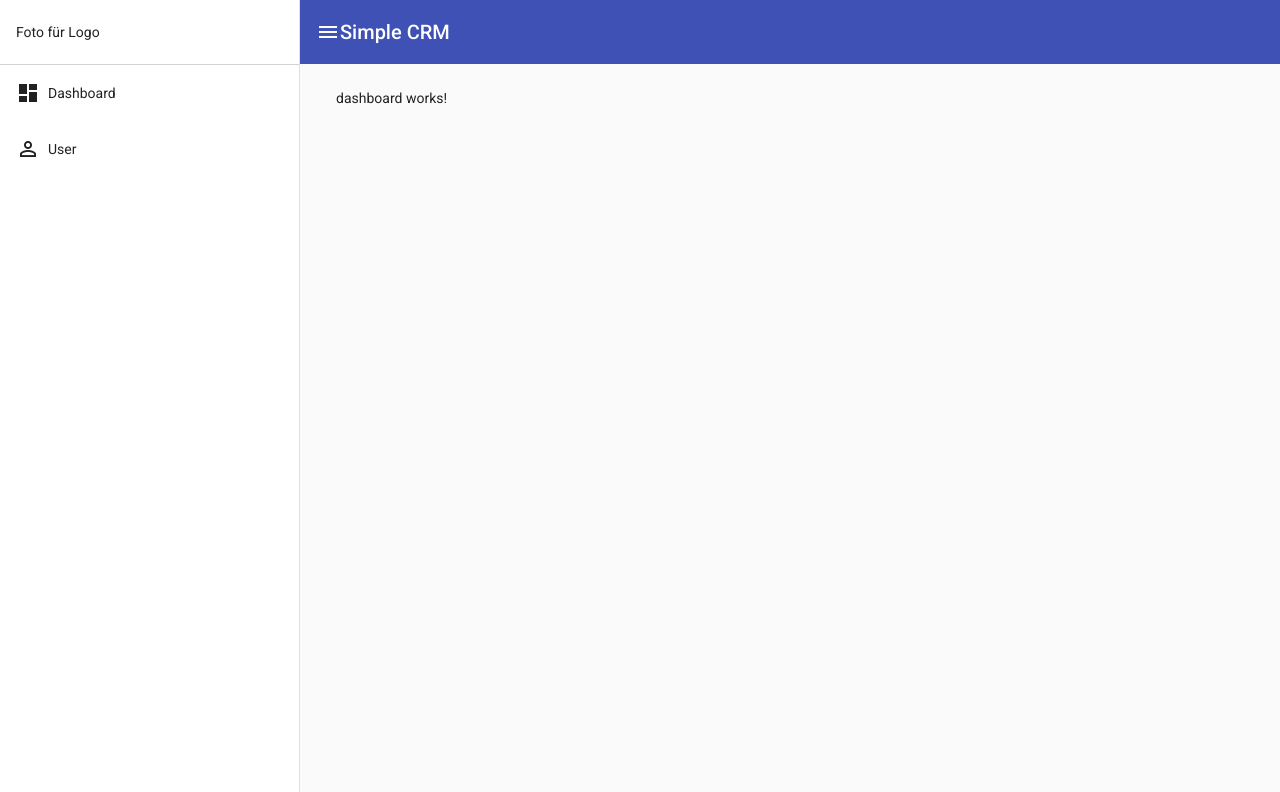
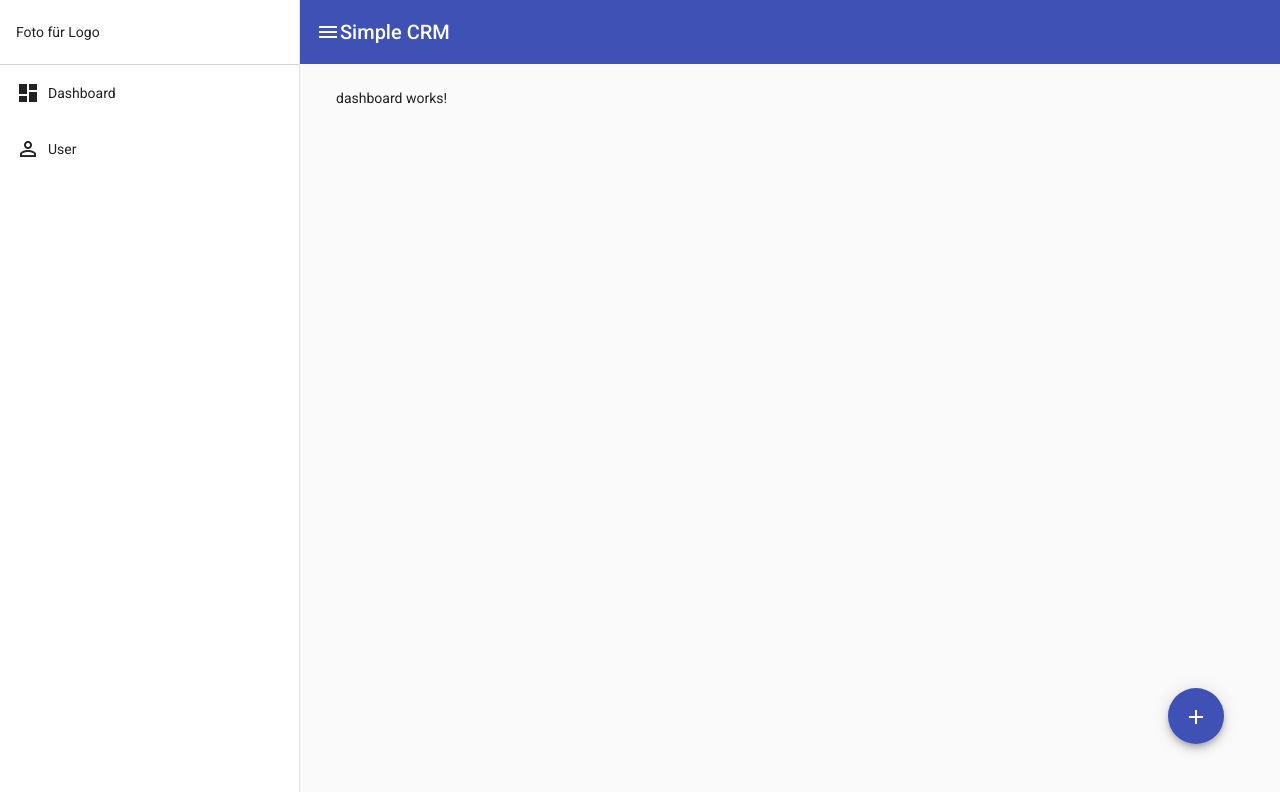
Before and after one commit to MikailSavas1/simple-crm, an Angular app: page / in a window 1280 px wide. Shown: the top 792 px of the page. Built offline with nearby package versions, Linux system fonts and the light colour scheme.

Commit message:
add button

```diff
--- a/src/app/app.component.html
+++ b/src/app/app.component.html
@@ -32,6 +32,10 @@
       <router-outlet></router-outlet>
     </div>
 
+    <button mat-fab color="primary" class="add-icon" matTooltip="add new user">
+      <mat-icon>add</mat-icon>
+    </button>
+
   </div>
 
 </mat-drawer-container>
--- a/src/app/app.component.scss
+++ b/src/app/app.component.scss
@@ -46,3 +46,9 @@
 .router-container{
     padding: 24px 36px;
 }
+
+.add-icon{
+    position: fixed;
+    bottom: 56px;
+    right: 56px;
+}
```
Also changed, not shown: src/app/app.module.ts (+7 -1 lines).
